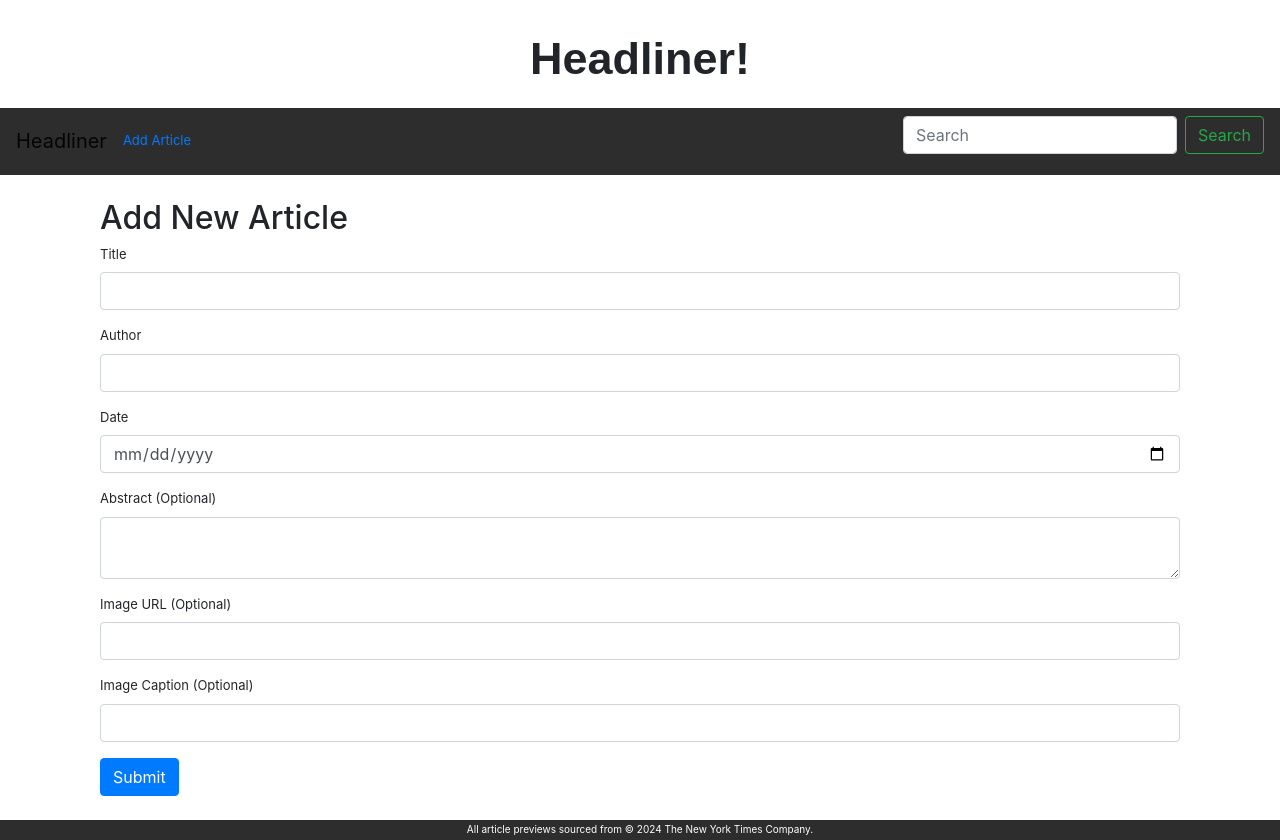
After one commit to sam-braun/nyt-headliner, a Flask app: page /add in a window 1280 px wide. The commit adds this page. Run offline with Flask 3, Linux system fonts and the light colour scheme; some libraries are stand-ins or nearby versions; some web fonts are replaced.

Commit message:
basic add form done

```diff
--- a/server.py
+++ b/server.py
@@ -27,12 +27,13 @@ def get_matches(query):
         keyword_article_matches = [
             elem for elem in data if any(
                 kw in elem['keywords'] for kw in keyword_matches)]
-        section_matches = [elem for elem in data if cleaned_query in elem['section'].lower(
-        ) or cleaned_query in elem['subsection'].lower()]
+        section_matches = [
+            elem for elem in data if cleaned_query in elem['section'].lower() or cleaned_query in elem['subsection'].lower()]
 
         print(f"Title matches: {title_matches}")
         print(f"Abstract matches: {abstract_matches}")
         print(f"Keyword matches: {keyword_article_matches}")
+        print(f"Section matches: {section_matches}")
 
     return title_matches, abstract_matches, keyword_article_matches, section_matches
 
@@ -78,6 +79,55 @@ def item(id):
         return "Item not found", 404
 
 
+@app.route('/add', methods=['GET', 'POST'])
+def add_item():
+    if request.method == 'POST':
+        # Extract the form data
+        title = request.form.get('title', '').strip()
+        author = request.form.get('author', '').strip()
+        date = request.form.get('date', '').strip()
+        abstract = request.form.get('abstract', '').strip()
+        image = request.form.get('image', '').strip()
+        image_caption = request.form.get('image_caption', '').strip()
+
+        # Perform validation
+        errors = {}
+        if not title:
+            errors['title'] = 'Title is required.'
+        if not author:
+            errors['author'] = 'Author is required.'
+        if not date:
+            errors['date'] = 'Date is required.'
+
+        if errors:
+            response = jsonify(errors)
+            response.status_code = 400
+            return response
+
+        # Insert into database (placeholder logic)
+        # Replace this with real database interaction
+        new_item_id = insert_into_database({
+            'title': title,
+            'author': author,
+            'date': date,
+            'abstract': abstract,
+            'image': image,
+            'image_caption': image_caption
+        })
+
+        # Return the ID of the new item
+        return jsonify({'id': new_item_id})
+
+    # If it's a GET request, render the 'add_item.html' template
+    return render_template('add_item.html')
+
+
+def insert_into_database(item_data):
+    # Placeholder for database insertion logic
+    # Assume we return the ID of the new item
+    return 123  # Replace with real ID after insertion
+
+
 if __name__ == '__main__':
     get_nyt_data()
     app.run(debug=True)
--- /dev/null
+++ b/templates/add_item.html
@@ -0,0 +1,69 @@
+<!-- Samuel Braun slb2250 -->
+
+{% extends "layout.html" %}
+
+{% block content %}
+
+<!-- Custom CSS -->
+<style>
+  .error-message {
+    color: red;
+  }
+</style>
+
+<div class="container mt-4">
+  <h2>Add New Article</h2>
+  <form id="add-article-form">
+    <div class="form-group">
+      <label for="title">Title</label>
+      <input type="text" class="form-control" id="title" name="title" required>
+    </div>
+    <div class="form-group">
+      <label for="author">Author</label>
+      <input type="text" class="form-control" id="author" name="author" required>
+    </div>
+    <div class="form-group">
+      <label for="date">Date</label>
+      <input type="date" class="form-control" id="date" name="date" required>
+    </div>
+    <div class="form-group">
+      <label for="abstract">Abstract (Optional)</label>
+      <textarea class="form-control" id="abstract" name="abstract"></textarea>
+    </div>
+    <div class="form-group">
+      <label for="image">Image URL (Optional)</label>
+      <input type="url" class="form-control" id="image" name="image">
+    </div>
+    <div class="form-group">
+      <label for="image-caption">Image Caption (Optional)</label>
+      <input type="text" class="form-control" id="image-caption" name="image_caption">
+    </div>
+    <button type="submit" class="btn btn-primary">Submit</button>
+  </form>
+  <div id="submission-message"></div>
+</div>
+
+<script src="https://code.jquery.com/jquery-3.6.0.min.js"></script>
+<script>
+  $(document).ready(function() {
+    $('#add-article-form').on('submit', function(e) {
+      e.preventDefault();
+      var formData = $(this).serialize();
+      $.ajax({
+        type: 'POST',
+        url: '/add',
+        data: formData,
+        success: function(response) {
+          $('#submission-message').html('<div class="alert alert-success">New item successfully created. <a href="/view/' + response.id + '">See it here</a></div>');
+          $('#add-article-form').trigger('reset');
+          $('#title').focus();
+        },
+        error: function() {
+          $('#submission-message').html('<div class="alert alert-danger">An error occurred while submitting the form.</div>');
+        }
+      });
+    });
+  });
+</script>
+
+{% endblock %}
--- a/templates/layout.html
+++ b/templates/layout.html
@@ -29,6 +29,7 @@
     <div class="title">Headliner!</div>
     <nav class="navbar navbar-expand-lg navbar-light bg-light navbary">
         <a class="navbar-brand" href="/">Headliner</a>
+        <a href="/add">Add Article</a>
         <!-- ADD ABOUT, DATE AND TIME -->
         <div class="ml-auto" id="navbarNav">
             <form class="form-inline" action="/search" method="get" id="searchForm">
```
Also changed, not shown: static/main.css (+83 -0 lines), templates/view_item.html (+0 -36 lines).
